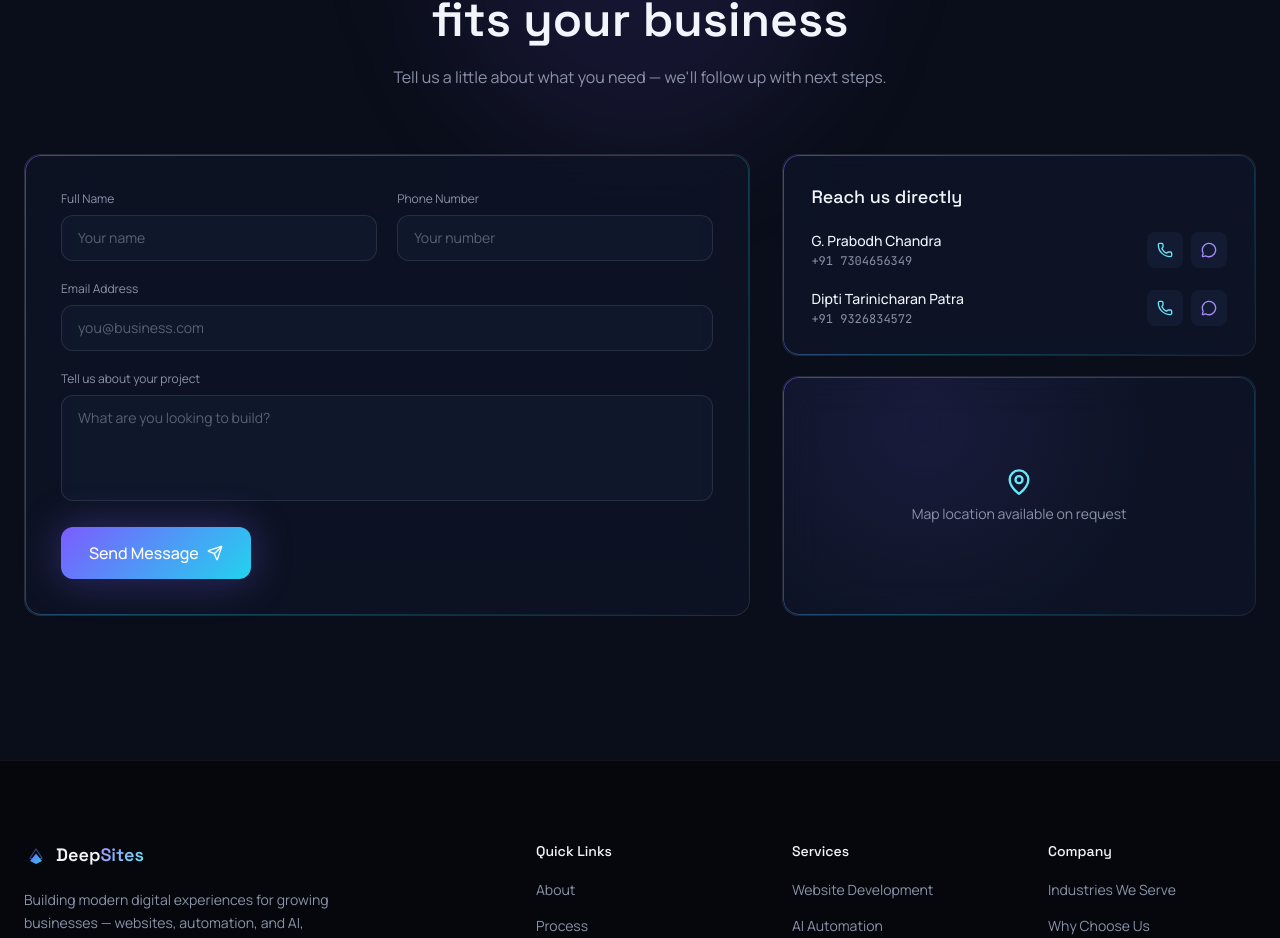
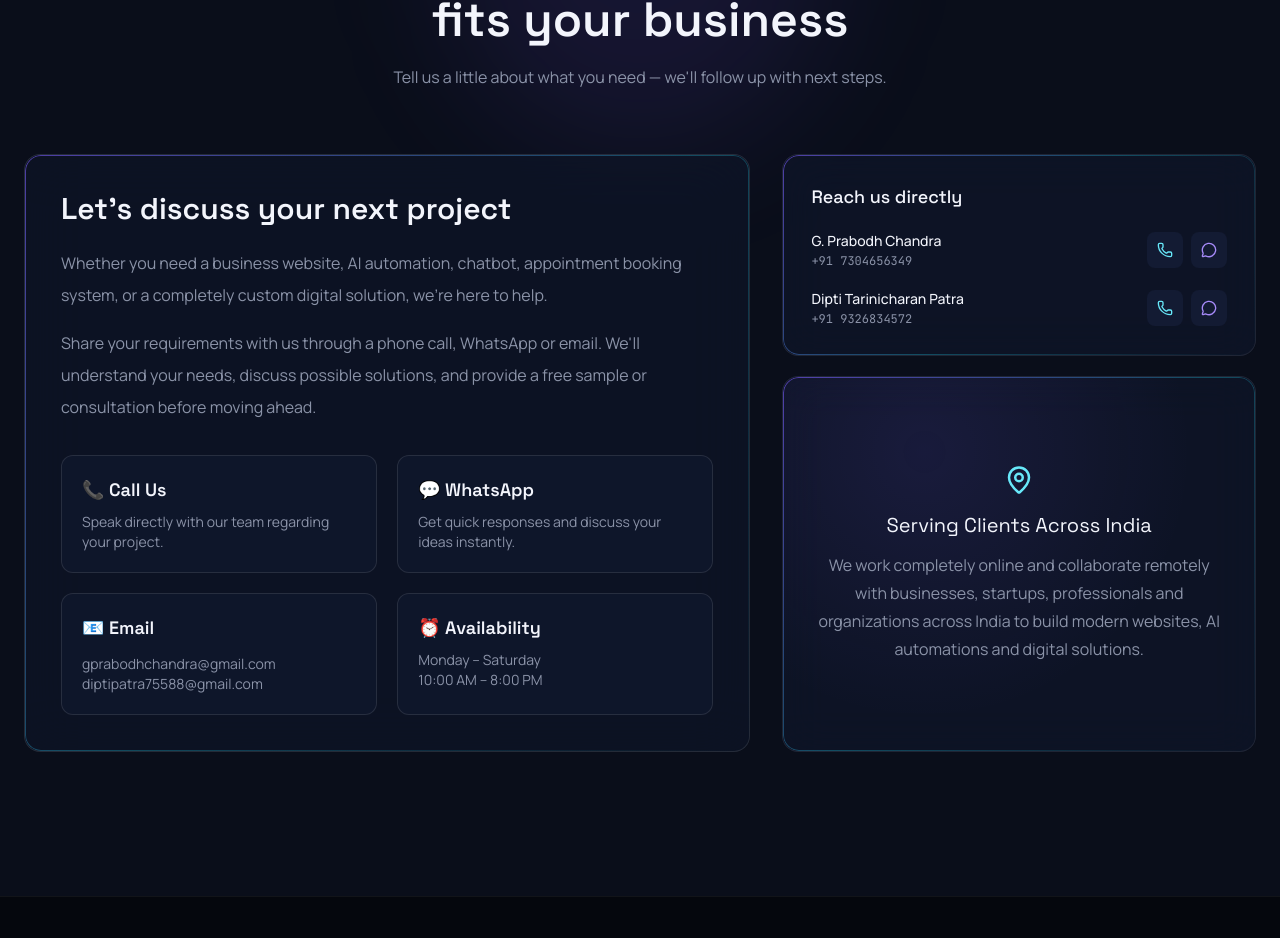
Before and after one commit to Prabodh1527/deep-sites, a React (Vite) app: page / in a window 1280 px wide. Shown: the part 9084-10022 px from the top of the page. Built offline with nearby package versions, Linux system fonts and the light colour scheme.

Commit message:
Updated contact section

```diff
--- a/src/components/Contact.jsx
+++ b/src/components/Contact.jsx
@@ -1,18 +1,13 @@
-import { useState } from "react";
+
 import { motion } from "framer-motion";
-import { Phone, MessageCircle, Send, MapPin, CheckCircle2 } from "lucide-react";
+import { Phone, MessageCircle, MapPin } from "lucide-react";
 import { useReveal } from "../hooks/useReveal";
 import { contacts } from "../data/content";
 import { SectionHeading } from "./Services";
 
 export default function Contact() {
   const [ref, visible] = useReveal();
-  const [submitted, setSubmitted] = useState(false);
 
-  const handleSubmit = (e) => {
-    e.preventDefault();
-    setSubmitted(true);
-  };
 
   return (
     <section id="contact" className="relative py-28 md:py-36 bg-abyss overflow-hidden">
@@ -31,31 +26,73 @@ export default function Contact() {
             transition={{ duration: 0.7, ease: [0.16, 1, 0.3, 1] }}
             className="lg:col-span-3 rounded-2xl glass-strong p-7 sm:p-9 gradient-border"
           >
-            {submitted ? (
-              <div className="flex h-full min-h-[380px] flex-col items-center justify-center text-center">
-                <CheckCircle2 size={48} className="text-cyan-soft" />
-                <h3 className="mt-5 font-display text-xl font-medium text-fog">Message sent</h3>
-                <p className="mt-2 text-mist max-w-sm">
-                  Thanks for reaching out. We'll get back to you shortly to talk through your project.
+            <div className="space-y-8">
+              <div>
+                <h3 className="font-display text-3xl font-semibold text-fog">
+                  Let's discuss your next project
+                </h3>
+
+                <p className="mt-5 text-mist leading-8">
+                  Whether you need a business website, AI automation, chatbot,
+                  appointment booking system, or a completely custom digital solution,
+                  we're here to help.
+                </p>
+
+                <p className="mt-4 text-mist leading-8">
+                  Share your requirements with us through a phone call, WhatsApp or
+                  email. We'll understand your needs, discuss possible solutions, and
+                  provide a free sample or consultation before moving ahead.
                 </p>
               </div>
-            ) : (
-              <form onSubmit={handleSubmit} className="space-y-5">
-                <div className="grid sm:grid-cols-2 gap-5">
-                  <Field label="Full Name" placeholder="Your name" required />
-                  <Field label="Phone Number" placeholder="Your number" type="tel" required />
+
+              <div className="grid sm:grid-cols-2 gap-5">
+                <div className="rounded-xl bg-surface/50 border border-white/10 p-5">
+                  <h4 className="text-fog font-semibold text-lg">
+                    📞 Call Us
+                  </h4>
+                  <p className="text-mist text-sm mt-2">
+                    Speak directly with our team regarding your project.
+                  </p>
                 </div>
-                <Field label="Email Address" placeholder="you@business.com" type="email" required />
-                <Field label="Tell us about your project" placeholder="What are you looking to build?" textarea required />
-                <button
-                  type="submit"
-                  className="group inline-flex w-full sm:w-auto items-center justify-center gap-2 rounded-xl bg-grad-primary px-7 py-3.5 font-medium text-white shadow-glow transition-transform duration-300 hover:-translate-y-0.5"
-                >
-                  Send Message
-                  <Send size={16} className="transition-transform duration-300 group-hover:translate-x-1" />
-                </button>
-              </form>
-            )}
+
+                <div className="rounded-xl bg-surface/50 border border-white/10 p-5">
+                  <h4 className="text-fog font-semibold text-lg">
+                    💬 WhatsApp
+                  </h4>
+                  <p className="text-mist text-sm mt-2">
+                    Get quick responses and discuss your ideas instantly.
+                  </p>
+                </div>
+
+                <div className="rounded-xl bg-surface/50 border border-white/10 p-5">
+                  <h4 className="text-fog font-semibold text-lg">
+                    📧 Email
+                  </h4>
+
+                  <p className="text-mist text-sm mt-3 break-all">
+                    gprabodhchandra@gmail.com
+                  </p>
+
+                  <p className="text-mist text-sm break-all">
+                    diptipatra75588@gmail.com
+                  </p>
+                </div>
+
+                <div className="rounded-xl bg-surface/50 border border-white/10 p-5">
+                  <h4 className="text-fog font-semibold text-lg">
+                    ⏰ Availability
+                  </h4>
+
+                  <p className="text-mist text-sm mt-2">
+                    Monday – Saturday
+                  </p>
+
+                  <p className="text-mist text-sm">
+                    10:00 AM – 8:00 PM
+                  </p>
+                </div>
+              </div>
+            </div>
           </motion.div>
 
           <motion.div
@@ -98,10 +135,20 @@ export default function Contact() {
 
             <div className="relative flex-1 min-h-[200px] rounded-2xl glass overflow-hidden gradient-border flex items-center justify-center">
               <div className="absolute inset-0 opacity-30 bg-grad-radial-violet" />
-              <div className="relative flex flex-col items-center text-mist">
-                <MapPin size={28} className="text-cyan-soft" />
-                <span className="mt-2 text-sm">Map location available on request</span>
-              </div>
+
+                <div className="relative flex flex-col items-center justify-center text-center px-8">
+                  <MapPin size={30} className="text-cyan-soft" />
+
+                  <h3 className="mt-4 text-fog font-display text-xl">
+                    Serving Clients Across India
+                  </h3>
+
+                  <p className="mt-3 text-mist leading-7">
+                    We work completely online and collaborate remotely with businesses,
+                    startups, professionals and organizations across India to build modern
+                    websites, AI automations and digital solutions.
+                  </p>
+                </div>
             </div>
           </motion.div>
         </div>
```
